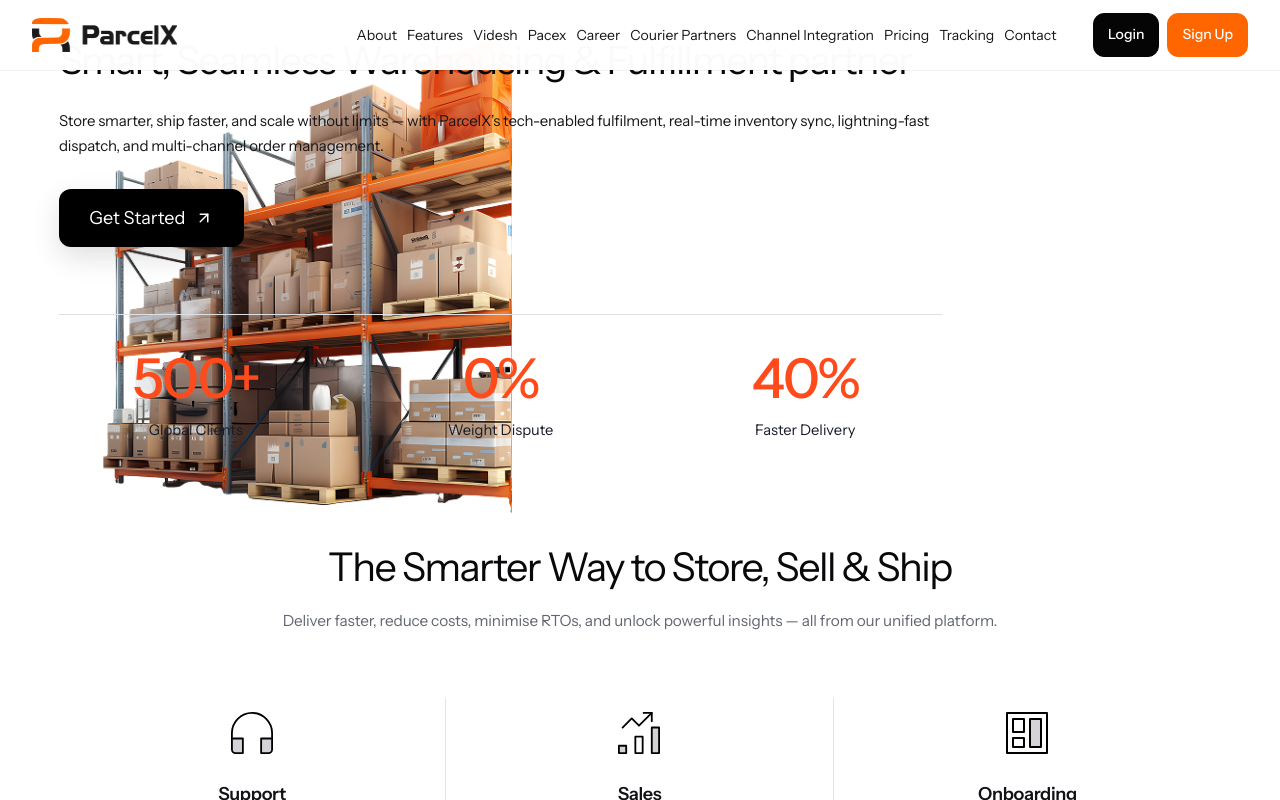
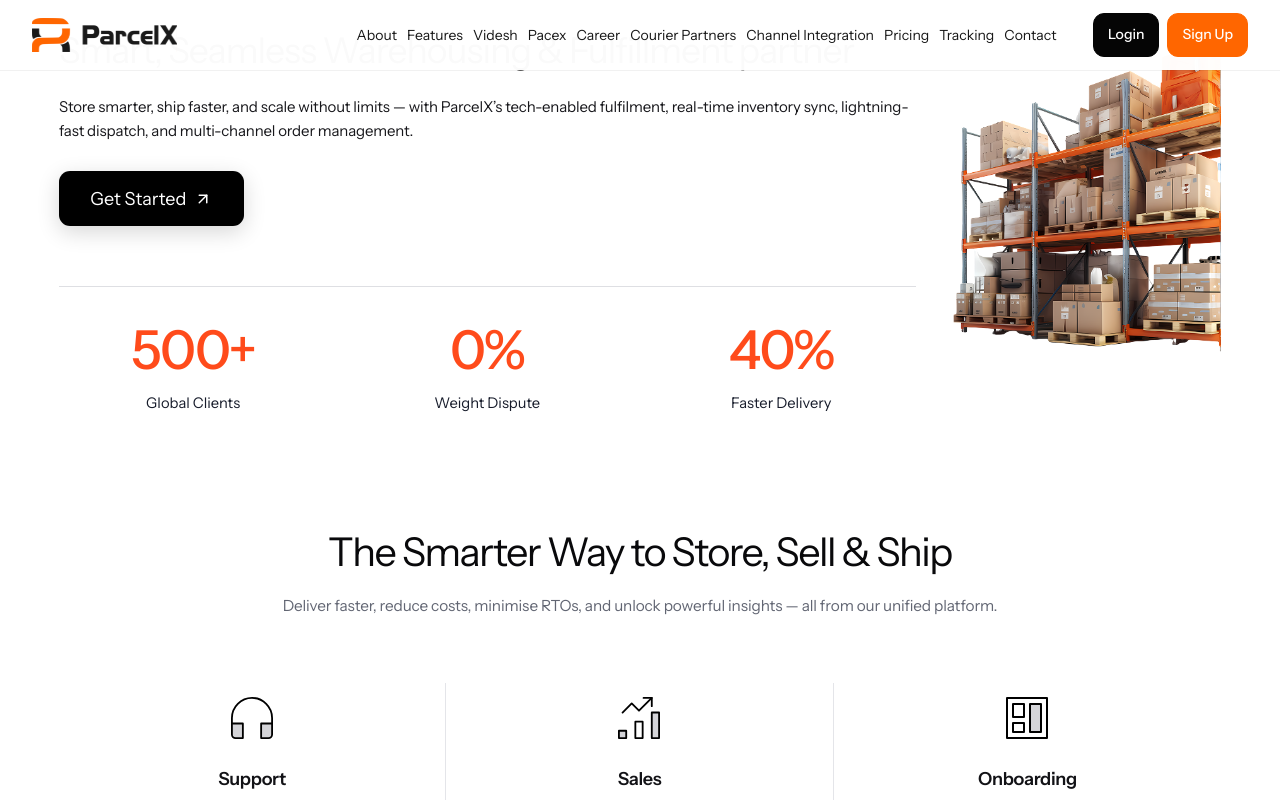
Before and after one commit to anshulsaxena21/px-new-pages, a React (Vite) app: page / in a window 1280 px wide. Shown: the top 800 px of the page. Built offline with nearby package versions, Linux system fonts and the light colour scheme.

Commit message:
Prevent hero title and warehouse image overlap with grid layout

```diff
--- a/src/pages/Fulfillment.css
+++ b/src/pages/Fulfillment.css
@@ -1552,25 +1552,30 @@
 }
 .fulfillment-page img { max-width: 100%; }
 
-/* 1. HERO */
+/* 1. HERO — content and warehouse use separate grid columns */
 .fulfillment-page .hero-reference-layout.section-wrap {
-  position: relative !important;
-  display: block !important;
   box-sizing: border-box;
+  display: grid !important;
+  grid-template-columns: minmax(0, 908px) minmax(280px, 1fr);
+  align-items: start;
+  column-gap: clamp(20px, 2vw, 32px);
   width: min(calc(100% - var(--page-gutter)*2), var(--content-max));
   max-width: var(--content-max);
   min-height: 0 !important;
   height: auto !important;
   margin: 0 auto !important;
-  padding: clamp(24px, 3vw, 44px) 0 0 !important;
+  padding: clamp(26px, 2.3vw, 34px) 0 0 !important;
   overflow: visible !important;
   transform: none !important;
 }
 .fulfillment-page .hero-reference-copy {
+  grid-column: 1;
+  grid-row: 1;
   position: relative !important;
   z-index: 2;
-  width: min(76%, 1000px) !important;
-  max-width: 1000px !important;
+  width: 100% !important;
+  max-width: 908px !important;
+  min-width: 0;
   margin: 0 !important;
   padding: 0 !important;
   transform: none !important;
@@ -1578,78 +1583,88 @@
 .fulfillment-page .hero-reference-title {
   display: block;
   position: static !important;
-  margin: 0 0 clamp(20px, 2vw, 30px) !important;
+  width: 100%;
+  max-width: 100%;
+  margin: 0 0 clamp(18px, 1.8vw, 26px) !important;
   color: #080808 !important;
-  font-size: clamp(34px, 3.05vw, 48px) !important;
+  font-size: clamp(34px, 2.78vw, 40px) !important;
   font-weight: 400 !important;
-  line-height: 1.16 !important;
-  letter-spacing: -1.5px !important;
+  line-height: 1.2 !important;
+  letter-spacing: -1px !important;
   white-space: normal !important;
   overflow-wrap: normal;
 }
 .fulfillment-page .hero-reference-lede {
-  max-width: 1000px;
-  margin: 0 0 clamp(24px, 2.4vw, 34px) !important;
+  max-width: 882px;
+  margin: 0 0 clamp(24px, 2.2vw, 32px) !important;
   color: #17171b;
-  font-size: clamp(15px, 1.15vw, 18px);
-  line-height: 1.65;
-  letter-spacing: -0.15px;
-}
-.fulfillment-page .hero-reference-actions { margin: 0; }
+  font-size: clamp(15px, 1.12vw, 17px);
+  line-height: 1.6;
+  letter-spacing: -0.12px;
+}
+.fulfillment-page .hero-reference-actions { display:flex; align-items:center; margin:0; }
 .fulfillment-page .hero-reference-cta {
-  min-height: 58px;
-  padding: 16px 25px;
-  border-radius: 12px;
+  min-height: 54px;
+  padding: 14px 24px;
+  border-radius: 11px;
   font-size: 18px;
-  line-height: 1;
-  box-shadow: 0 10px 28px rgba(0,0,0,.13);
+  line-height: 1.25;
+  gap: 8px;
+  box-shadow: 0 6px 22px rgba(0,0,0,.16);
 }
 .fulfillment-page .hero-reference-divider {
-  width: min(100%, 910px);
+  width: 100%;
+  max-width: 908px;
   height: 1px;
-  margin-top: clamp(48px, 5.2vw, 78px);
+  margin-top: clamp(44px, 4.7vw, 68px);
   background: #dedfe3;
 }
 .fulfillment-page .hero-reference-metrics {
   display: grid;
-  width: min(100%, 910px);
-  grid-template-columns: repeat(3, minmax(0,1fr));
-  gap: clamp(16px, 2.4vw, 36px);
-  padding-top: clamp(24px, 2.8vw, 38px);
-}
-.fulfillment-page .hero-reference-metric { min-width: 0; text-align: center; }
+  width: 100%;
+  max-width: 908px;
+  grid-template-columns: repeat(3,minmax(0,1fr));
+  gap: clamp(12px, 2vw, 30px);
+  padding-top: clamp(24px, 2.6vw, 36px);
+}
+.fulfillment-page .hero-reference-metric { min-width:0; text-align:center; }
 .fulfillment-page .hero-reference-metric strong {
-  display: block;
-  margin: 0 0 14px;
-  color: var(--brand-orange);
-  font-size: clamp(42px, 4.3vw, 64px);
-  font-weight: 500;
-  line-height: 1;
-  letter-spacing: -2px;
+  display:block;
+  margin:0 0 14px;
+  color:var(--brand-orange);
+  font-size:clamp(44px, 4.2vw, 60px);
+  font-weight:500;
+  line-height:1.08;
+  letter-spacing:-1.8px;
 }
 .fulfillment-page .hero-reference-metric p {
-  margin: 0;
-  color: #171c2b;
-  font-size: clamp(14px, 1.15vw, 18px);
-  line-height: 1.45;
-}
+  margin:0;
+  color:#171c2b;
+  font-size:clamp(14px, 1.15vw, 18px);
+  line-height:1.45;
+}
+/* The image participates in the same grid as the copy; no absolute bleed into text. */
 .fulfillment-page .hero-reference-visual {
-  position: absolute !important;
+  grid-column: 2;
+  grid-row: 1;
+  position: relative !important;
   z-index: 1;
-  top: 20px;
-  right: calc(var(--page-gutter) * -0.72);
-  width: min(39%, 570px);
-  height: clamp(380px, 40vw, 570px);
+  align-self: start;
+  width: 100% !important;
+  height: clamp(360px, 31vw, 460px);
+  min-width: 0;
   margin: 0 !important;
   padding: 0 !important;
+  overflow: visible;
   pointer-events: none;
 }
 .fulfillment-page .hero-reference-warehouse {
-  position: absolute;
-  inset: 0;
   display: block;
-  width: 100%;
-  height: 100%;
+  position: absolute !important;
+  inset: 0 !important;
+  width: 100% !important;
+  height: 100% !important;
+  max-width: 100% !important;
   object-fit: contain;
   object-position: top right;
 }
@@ -1967,9 +1982,10 @@
 /* Tablet */
 @media (max-width: 1100px) {
   .fulfillment-page { --page-gutter: 32px; --section-gap: 72px; }
-  .fulfillment-page .hero-reference-copy { width: 74% !important; max-width: 74% !important; }
-  .fulfillment-page .hero-reference-title { font-size: clamp(32px, 3.6vw, 40px) !important; }
-  .fulfillment-page .hero-reference-visual { right: -28px; width: 38%; height: 430px; }
+  .fulfillment-page .hero-reference-layout.section-wrap { grid-template-columns: minmax(0, 1.35fr) minmax(240px, .8fr); }
+  .fulfillment-page .hero-reference-copy { grid-column: 1; width: 100% !important; max-width: 100% !important; }
+  .fulfillment-page .hero-reference-title { font-size: clamp(30px, 3.6vw, 38px) !important; }
+  .fulfillment-page .hero-reference-visual { grid-column: 2; position: relative !important; top: auto; right: auto; width: 100% !important; height: 360px; }
   .fulfillment-page .benefits .feature-card { padding-right: 22px; padding-left: 22px; }
   .fulfillment-page .technology-edge-section { height: 330px; }
   .fulfillment-page .technology-edge-copy { width: 47%; right: 26px; }
@@ -1983,18 +1999,18 @@
 }
 @media (max-width: 760px) {
   .fulfillment-page { --page-gutter: 20px; --section-gap: 52px; }
-  .fulfillment-page .hero-reference-layout.section-wrap { padding-top: 26px !important; }
-  .fulfillment-page .hero-reference-copy { width: 100% !important; max-width: 100% !important; }
+  .fulfillment-page .hero-reference-layout.section-wrap { grid-template-columns: minmax(0,1fr); padding-top: 24px !important; row-gap: 0; }
+  .fulfillment-page .hero-reference-copy { grid-column: 1; grid-row: 1; width: 100% !important; max-width: 100% !important; }
   .fulfillment-page .hero-reference-title { max-width: 680px; font-size: clamp(30px, 7vw, 40px) !important; line-height: 1.15 !important; letter-spacing: -1px !important; margin-bottom: 18px !important; }
   .fulfillment-page .hero-reference-lede { max-width: 650px; font-size: 15px; line-height: 1.6; margin-bottom: 22px !important; }
   .fulfillment-page .hero-reference-cta { min-height: 52px; padding: 14px 20px; font-size: 16px; }
-  .fulfillment-page .hero-reference-visual { position: relative !important; top: auto; right: auto; width: 100%; height: clamp(230px, 65vw, 360px); margin: 20px 0 0 !important; }
+  .fulfillment-page .hero-reference-visual { grid-column: 1; grid-row: 2; position: relative !important; top: auto; right: auto; width: 100% !important; height: clamp(220px, 65vw, 340px); margin: 22px 0 0 !important; }
   .fulfillment-page .hero-reference-warehouse { object-position: center; }
   .fulfillment-page .hero-reference-divider { margin-top: 28px; }
   .fulfillment-page .hero-reference-metrics { width: 100%; gap: 8px; padding-top: 22px; }
   .fulfillment-page .hero-reference-metric strong { font-size: clamp(32px, 8vw, 44px); margin-bottom: 8px; letter-spacing: -1px; }
   .fulfillment-page .hero-reference-metric p { font-size: clamp(11px, 3vw, 14px); }
-  .fulfillment-page .benefits.section-wrap.section-space { padding-top: 68px; }
+  .fulfillment-page .benefits.section-wrap.section-space { padding-top: 42px; }
   .fulfillment-page .benefits-reference-heading h2 { font-size: clamp(28px, 7vw, 36px); letter-spacing: -1px; margin-bottom: 14px; }
   .fulfillment-page .benefits-reference-heading p { font-size: 14px; }
   .fulfillment-page .benefits .feature-grid { margin-top: 32px; grid-template-columns: repeat(2,minmax(0,1fr)); }
```
